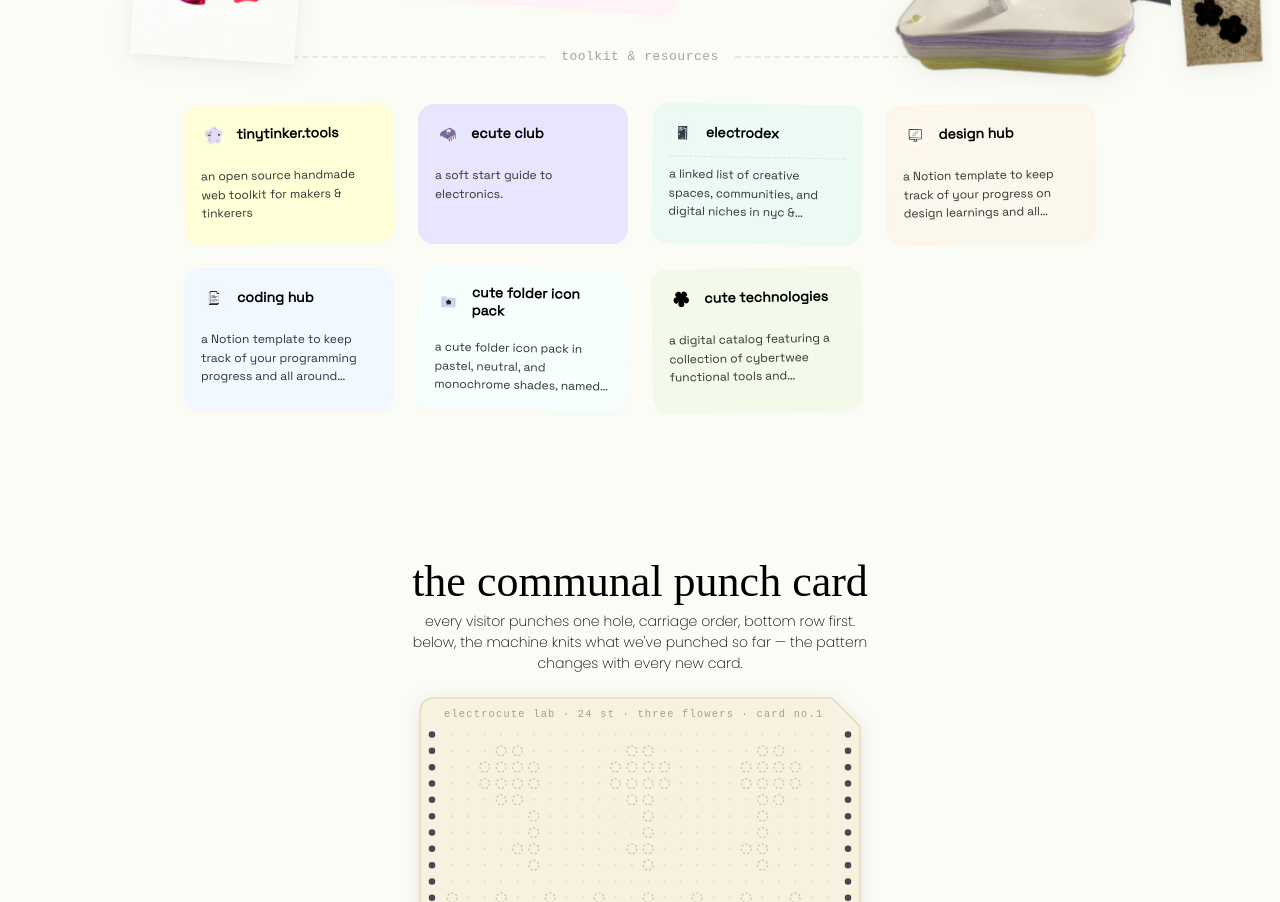
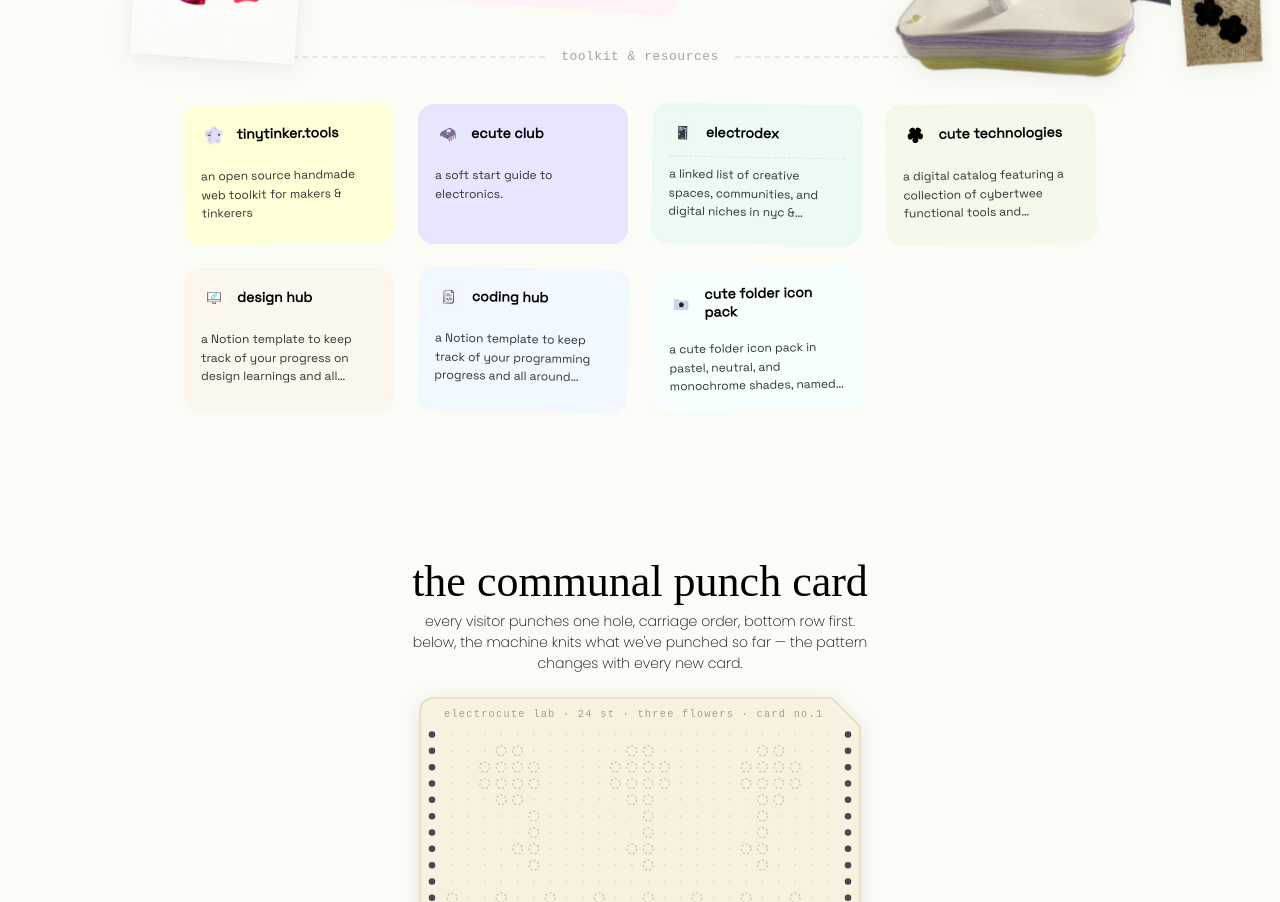
Before and after one commit to yafira/electrocute, a Next.js app: page / in a window 1280 px wide. Shown: the part 1580-2482 px from the top of the page. Built offline with nearby package versions, Linux system fonts and the light colour scheme; a web font is replaced by a local one.

Commit message:
changed order of resources

```diff
--- a/src/data/projects.js
+++ b/src/data/projects.js
@@ -175,6 +175,17 @@ export const resources = [
     hoverBorder: "#bbf0cf",
   },
   {
+    slug: "cute-technologies",
+    title: "cute technologies",
+    href: "https://cutetech.tools",
+    icon: "/assets/cutetech.png",
+    blurb:
+      "a digital catalog featuring a collection of cybertwee functional tools and resources to make your computing .env cuter.",
+    tint: "#f3faea",
+    hoverBg: "#edfdda",
+    hoverBorder: "#d8f0ba",
+  },
+  {
     slug: "design-hub",
     title: "design hub",
     href: "https://electrocute.gumroad.com/l/design-hub",
@@ -206,17 +217,6 @@ export const resources = [
     tint: "#f6fffe",
     hoverBg: "#eafdfc",
     hoverBorder: "#bdfef8",
-  },
-  {
-    slug: "cute-technologies",
-    title: "cute technologies",
-    href: "https://cutetech.tools",
-    icon: "/assets/cutetech.png",
-    blurb:
-      "a digital catalog featuring a collection of cybertwee functional tools and resources to make your computing .env cuter.",
-    tint: "#f3faea",
-    hoverBg: "#edfdda",
-    hoverBorder: "#d8f0ba",
   },
 ];
 
```
